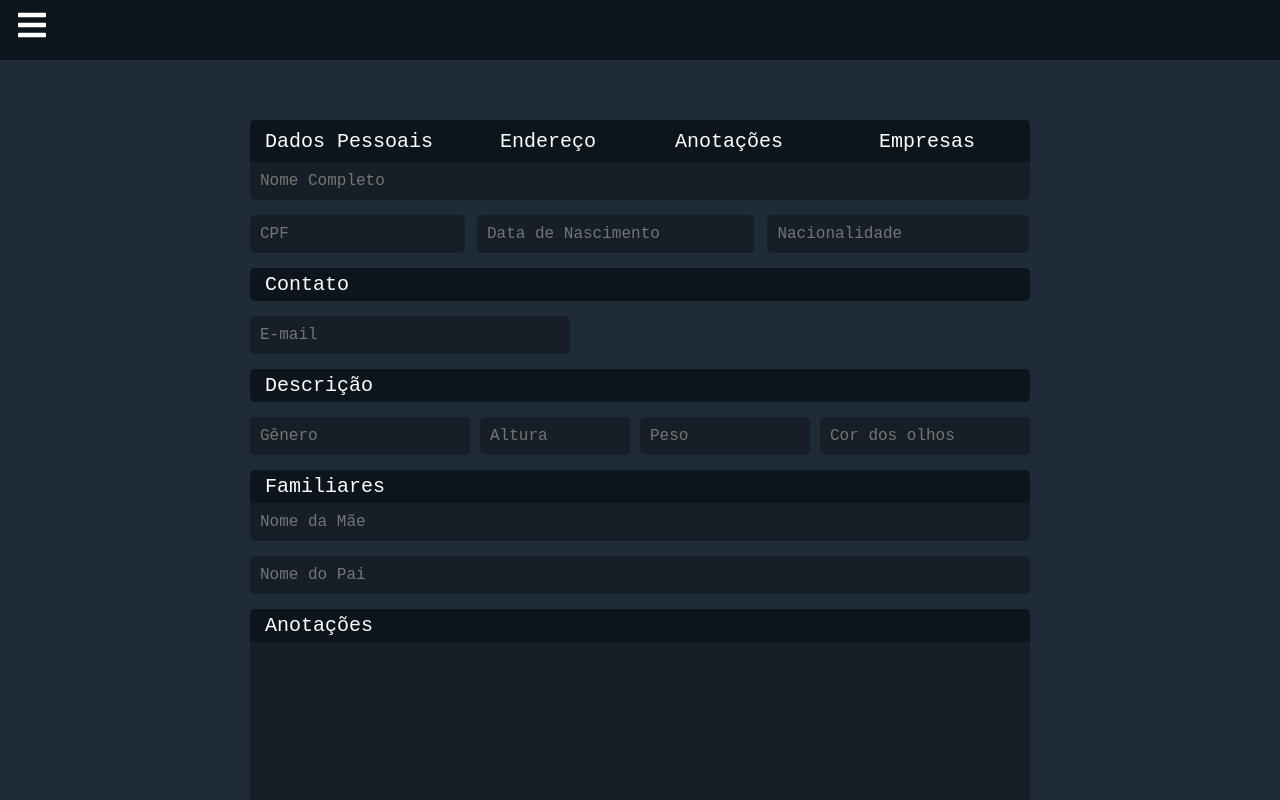
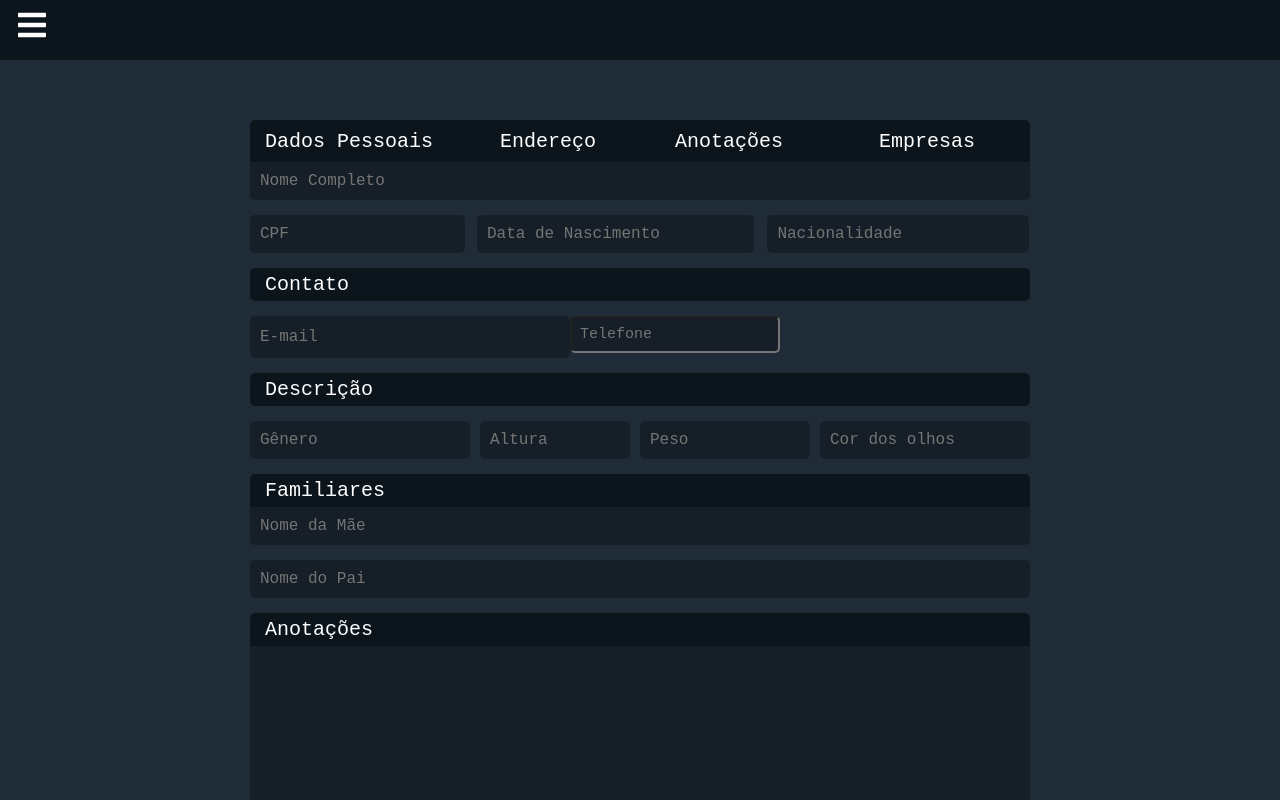
Before and after one commit to Igor-Cavalera/whoAreYou, a React (Create React App) app: page /Forms in a window 1280 px wide. Shown: the top 800 px of the page. Built offline with nearby package versions, Linux system fonts and the light colour scheme.

Commit message:
adicionando-input-telefone-formulario

```diff
--- a/src/components/pages/Fomulario.js
+++ b/src/components/pages/Fomulario.js
@@ -13,6 +13,7 @@ import Olhos from '../form/Olhos';
 import Abas from './Abas';
 import Nacionalidade from '../form/Nacionalidade';
 import Email from '../form/Email';
+import Telefone from '../form/Telefone';
 
 function Formulario() {
 
@@ -45,6 +46,7 @@ function Formulario() {
             <label className="contato">Contato </label>
 
             <Email onChange={ handleInputChange }/>
+            <Telefone onChange={ handleInputChange }/>
 
             <label className="descricao">Descrição </label>
 
```
